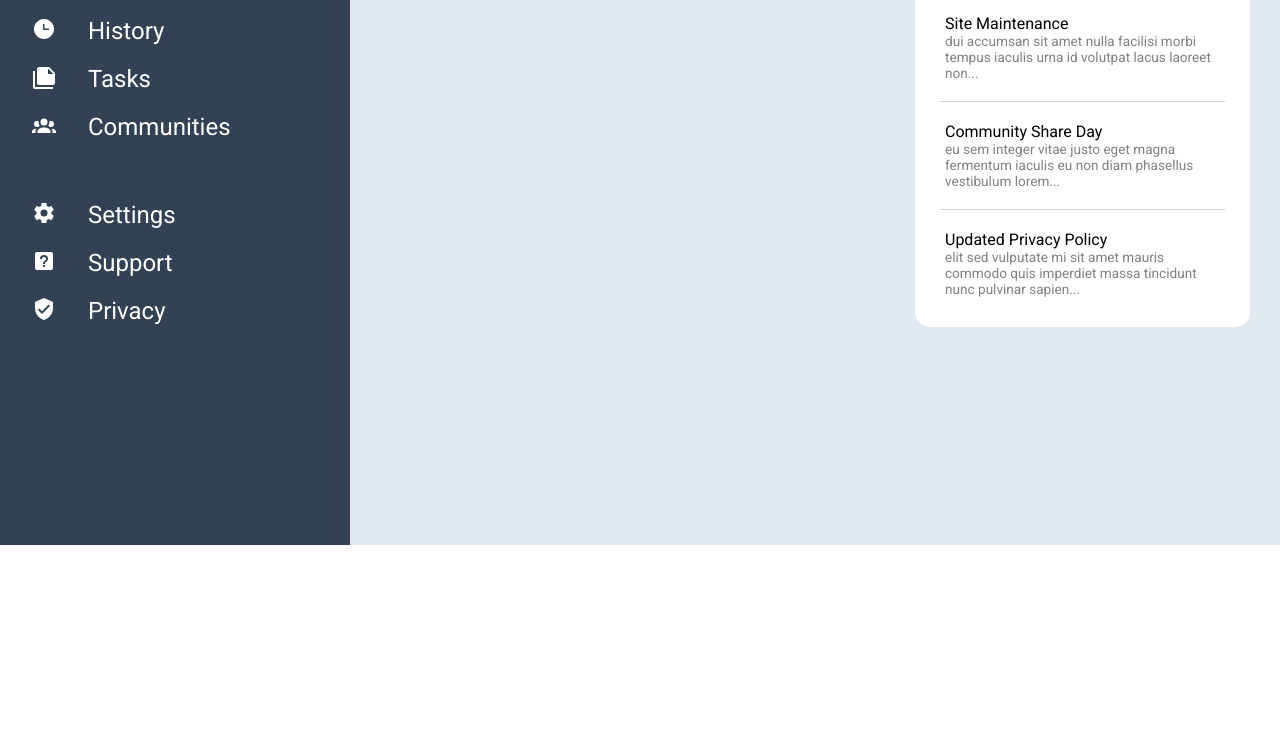
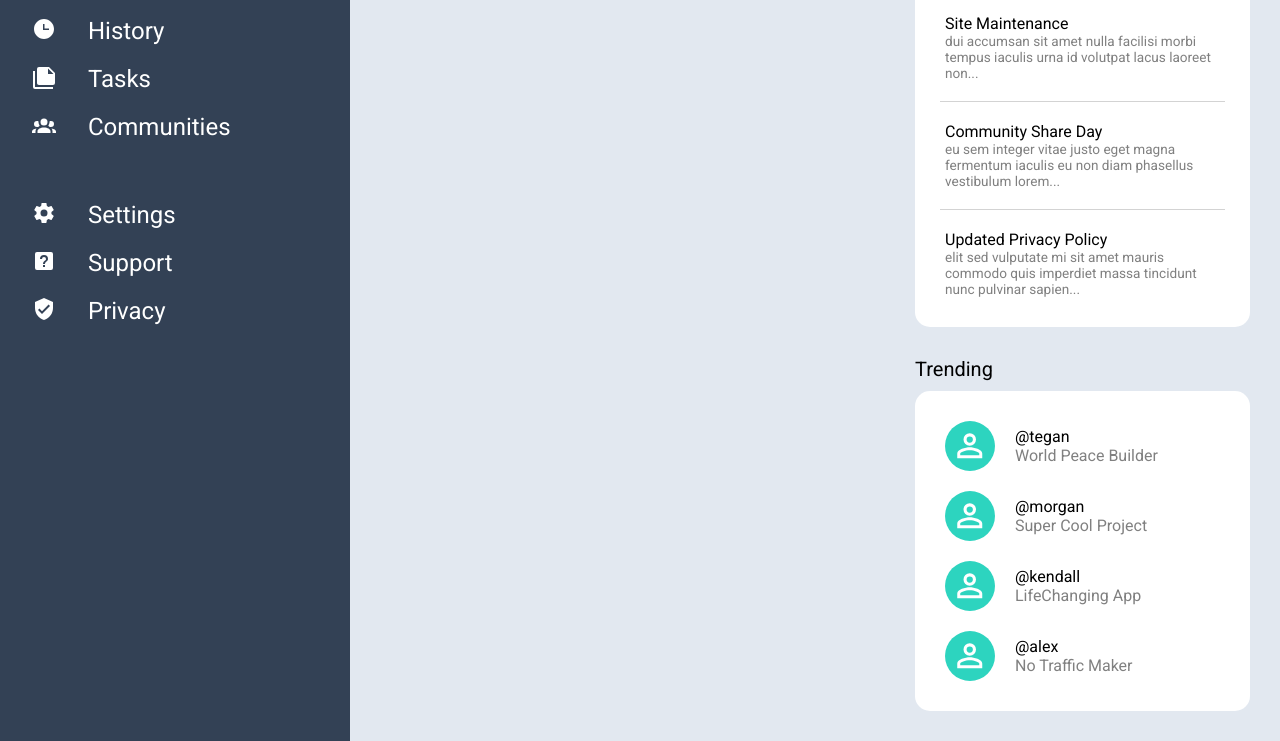
Before and after one commit to sdirienzo/admin-dashboard, a plain HTML site: page index.html in a window 1280 px wide. Shown: the part 255-996 px from the top of the page. Before the commit the page ends 800 px from the top, so only its background shows below. Drawn offline with Linux system fonts and the light colour scheme.

Commit message:
Introduce trending project section

```diff
--- a/index.html
+++ b/index.html
@@ -163,42 +163,54 @@
                 </div>
 
                 <div class="section">
-                    <p class="section-title"></p>
+                    <p class="section-title">Trending</p>
                     <div class="trending">
                         <div class="trending-item">
-                            <div>
-
+                            <div class="avatar avatar-small">
+                                <svg viewBox="0 0 24 24">
+                                    <path fill="currentColor"
+                                        d="M12,4A4,4 0 0,1 16,8A4,4 0 0,1 12,12A4,4 0 0,1 8,8A4,4 0 0,1 12,4M12,6A2,2 0 0,0 10,8A2,2 0 0,0 12,10A2,2 0 0,0 14,8A2,2 0 0,0 12,6M12,13C14.67,13 20,14.33 20,17V20H4V17C4,14.33 9.33,13 12,13M12,14.9C9.03,14.9 5.9,16.36 5.9,17V18.1H18.1V17C18.1,16.36 14.97,14.9 12,14.9Z" />
+                                </svg>
                             </div>
                             <div>
-                                <p></p>
-                                <p></p>
+                                <p class="user-handle">@tegan</p>
+                                <p class="user-project">World Peace Builder</p>
                             </div>
                         </div>
                         <div class="trending-item">
-                            <div>
-
+                            <div class="avatar avatar-small">
+                                <svg viewBox="0 0 24 24">
+                                    <path fill="currentColor"
+                                        d="M12,4A4,4 0 0,1 16,8A4,4 0 0,1 12,12A4,4 0 0,1 8,8A4,4 0 0,1 12,4M12,6A2,2 0 0,0 10,8A2,2 0 0,0 12,10A2,2 0 0,0 14,8A2,2 0 0,0 12,6M12,13C14.67,13 20,14.33 20,17V20H4V17C4,14.33 9.33,13 12,13M12,14.9C9.03,14.9 5.9,16.36 5.9,17V18.1H18.1V17C18.1,16.36 14.97,14.9 12,14.9Z" />
+                                </svg>
                             </div>
                             <div>
-                                <p></p>
-                                <p></p>
+                                <p class="user-handle">@morgan</p>
+                                <p class="user-project">Super Cool Project</p>
                             </div>
                         </div>
                         <div class="trending-item">
-                            <div>
-
+                            <div class="avatar avatar-small">
+                                <svg viewBox="0 0 24 24">
+                                    <path fill="currentColor"
+                                        d="M12,4A4,4 0 0,1 16,8A4,4 0 0,1 12,12A4,4 0 0,1 8,8A4,4 0 0,1 12,4M12,6A2,2 0 0,0 10,8A2,2 0 0,0 12,10A2,2 0 0,0 14,8A2,2 0 0,0 12,6M12,13C14.67,13 20,14.33 20,17V20H4V17C4,14.33 9.33,13 12,13M12,14.9C9.03,14.9 5.9,16.36 5.9,17V18.1H18.1V17C18.1,16.36 14.97,14.9 12,14.9Z" />
+                                </svg>
                             </div>
                             <div>
-                                <p></p>
-                                <p></p>
+                                <p class="user-handle">@kendall</p>
+                                <p class="user-project">LifeChanging App</p>
                             </div>
                         </div>
                         <div class="trending-item">
-                            <div>
-
+                            <div class="avatar avatar-small">
+                                <svg viewBox="0 0 24 24">
+                                    <path fill="currentColor"
+                                        d="M12,4A4,4 0 0,1 16,8A4,4 0 0,1 12,12A4,4 0 0,1 8,8A4,4 0 0,1 12,4M12,6A2,2 0 0,0 10,8A2,2 0 0,0 12,10A2,2 0 0,0 14,8A2,2 0 0,0 12,6M12,13C14.67,13 20,14.33 20,17V20H4V17C4,14.33 9.33,13 12,13M12,14.9C9.03,14.9 5.9,16.36 5.9,17V18.1H18.1V17C18.1,16.36 14.97,14.9 12,14.9Z" />
+                                </svg>
                             </div>
                             <div>
-                                <p></p>
-                                <p></p>
+                                <p class="user-handle">@alex</p>
+                                <p class="user-project">No Traffic Maker</p>
                             </div>
                         </div>
                     </div>
--- a/style.css
+++ b/style.css
@@ -208,6 +208,7 @@ input[type="search"] {
 .main-content-right {
     display: grid;
     grid-auto-rows: min-content;
+    row-gap: 30px;
 }
 
 .section {
@@ -247,3 +248,23 @@ hr {
     border: 0;
     background-color: lightgray;
 }
+
+.trending {
+    display: grid;
+    grid-auto-rows: min-content;
+    row-gap: 20px;
+    padding: 30px;
+    border-radius: 15px;
+    background-color: white;
+}
+
+.trending-item {
+    display: grid;
+    grid-template-columns: min-content auto;
+    align-items: center;
+    column-gap: 20px;
+}
+
+.trending-item .user-project {
+    color: grey;
+}
```
